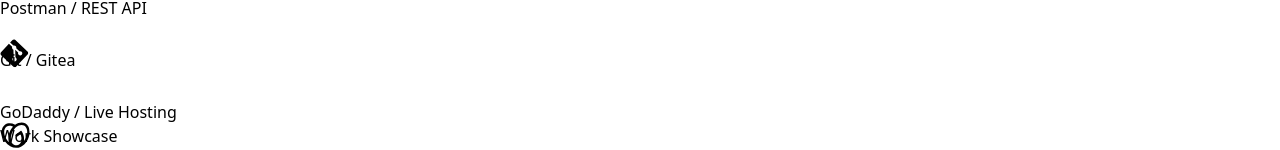
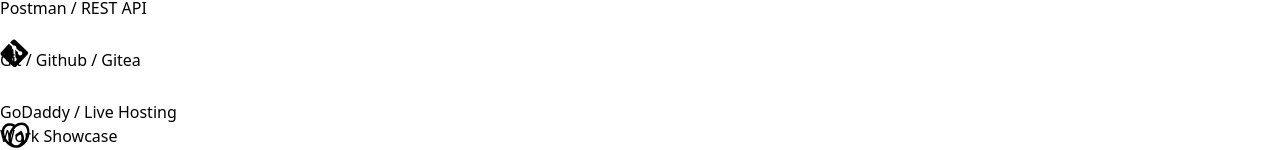
Before and after one commit to Zubair-92/portfolio, a React (Vite) app: page / in a window 1280 px wide. Shown: the part 2131-2281 px from the top of the page. Built offline with nearby package versions, Linux system fonts and the light colour scheme.

Commit message:
fix:update  about add github

```diff
--- a/src/components/About.jsx
+++ b/src/components/About.jsx
@@ -11,7 +11,7 @@
   { icon: <SiFlutter size={28} />, title: "Flutter" },
   { icon: <FaHtml5 size={28} />, title: "HTML / CSS / Bootstrap" },
   { icon: <SiPostman size={28} />, title: "Postman / REST API" },
-  { icon: <SiGit size={28} />, title: "Git / Gitea" },
+  { icon: <SiGit size={28} />, title: "Git / Github / Gitea" },
   { icon: <SiGodaddy size={28} />, title: "GoDaddy / Live Hosting" },
 ];
 
```
